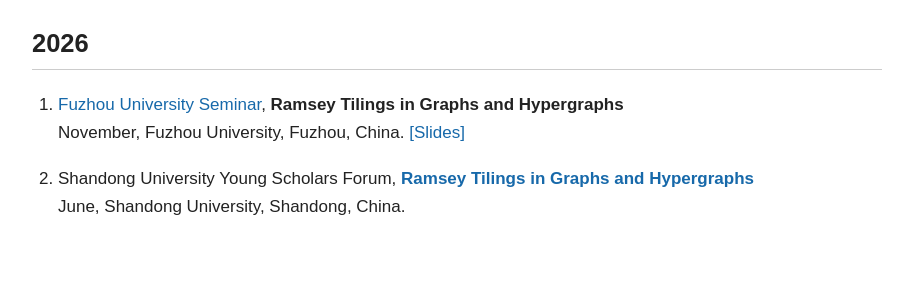
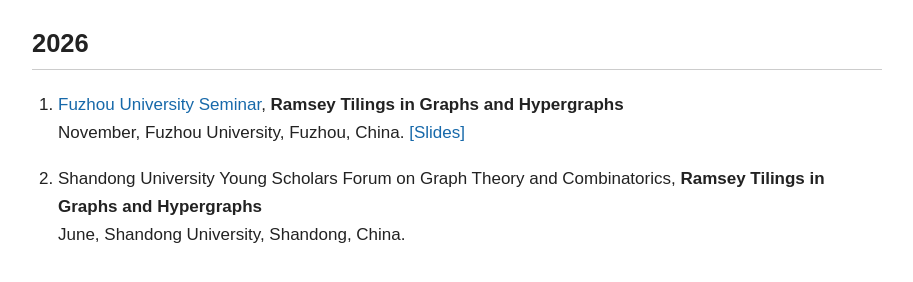
Before and after one commit to Lanchao-Wang/lanchao-wang.github.io, a plain HTML site: page talks.html in a window 1280 px wide. Shown: the part 198-480 px from the top of the page, without its empty margins (183-1096 px from the left). Drawn offline with Linux system fonts and the light colour scheme.

Commit message:
Use full name of Shandong University forum

```diff
--- a/talks.html
+++ b/talks.html
@@ -90,7 +90,7 @@
       November, Fuzhou University, Fuzhou, China. <a href="matching.pdf">[Slides]</a>
     </li>
     <li>
-      Shandong University Young Scholars Forum, <strong style="color: #1769aa;">Ramsey Tilings in Graphs and Hypergraphs</strong><br>
+      Shandong University Young Scholars Forum on Graph Theory and Combinatorics, <strong>Ramsey Tilings in Graphs and Hypergraphs</strong><br>
       June, Shandong University, Shandong, China.
     </li>
   </ol>
```
